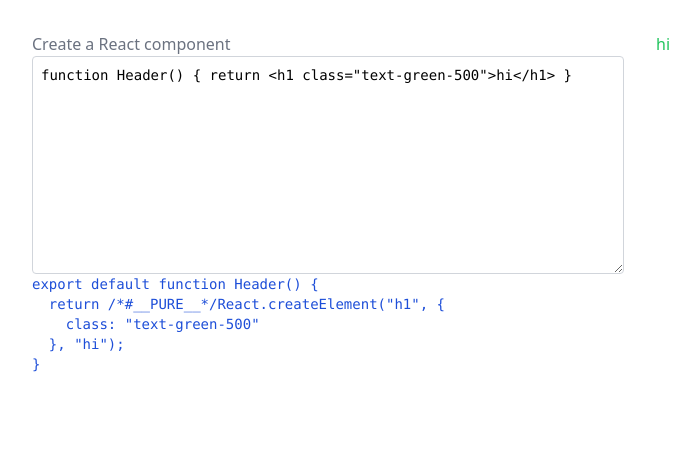
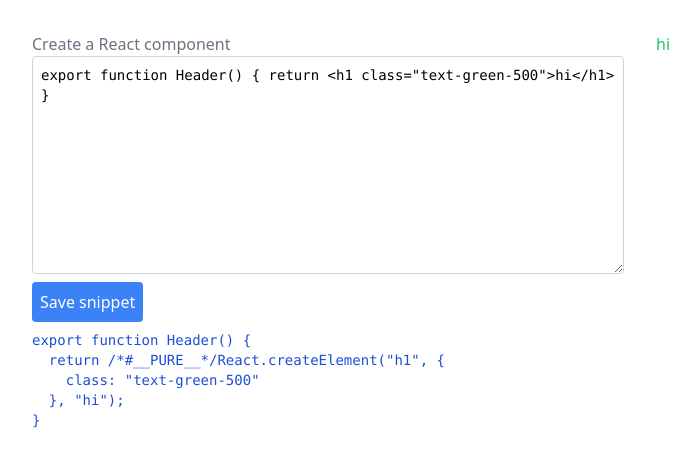
Before and after one commit to akrolsmir/flow-html, a plain HTML site: page index.html in a window 1280 px wide. Shown: the whole page, without its empty margins (0-700 px from the left). Drawn offline with nearby package versions, Linux system fonts and the light colour scheme; no server answers.

Commit message:
Load snippets from supabase

```diff
--- a/index.html
+++ b/index.html
@@ -12,6 +12,7 @@
       src="https://unpkg.com/react-dom@18/umd/react-dom.development.js"
     ></script>
     <script src="https://unpkg.com/@babel/standalone/babel.min.js"></script>
+    <script src="https://unpkg.com/@supabase/supabase-js@2"></script>
   </head>
   <body>
     <div class="flex flex-row p-8 w-full gap-8">
@@ -22,6 +23,12 @@
           rows="10"
           class="border border-gray-300 rounded p-2 w-full font-mono text-sm"
         ></textarea>
+        <button
+          class="bg-blue-500 text-white rounded p-2 my-2"
+          onclick="saveSnippet()"
+        >
+          Save snippet
+        </button>
         <div
           id="output"
           class="text-sm font-mono text-blue-700 whitespace-pre"
@@ -36,26 +43,35 @@
   <!-- TODO: React.useState doesn't work due to rules of hooks... -->
 
   <script>
-    const DEFAULT = `function Header() { return <h1 class="text-green-500">hi</h1> }`;
-    document.getElementById("inputarea").innerText = DEFAULT;
-    rerender(DEFAULT);
+    const DEFAULT = `export function Header() { return <h1 class="text-green-500">hi</h1> }`;
+    const db = supabase.createClient(
+      "https://zsrylrxzayiorneoxxqy.supabase.co",
+      "eyJhbGciOiJIUzI1NiIsInR5cCI6IkpXVCJ9.eyJpc3MiOiJzdXBhYmFzZSIsInJlZiI6Inpzcnlscnh6YXlpb3JuZW94eHF5Iiwicm9sZSI6ImFub24iLCJpYXQiOjE2Nzc1MjYwNzcsImV4cCI6MTk5MzEwMjA3N30.JdS9rSIzzQU5S0YkT_Szj7Gtf6GblUirCHxcYAsorCM"
+    );
+    let snippets = [];
+    let input = DEFAULT;
+    listSnippets().then((data) => {
+      snippets = data;
+      console.log("snippets", snippets);
+    });
+    document.getElementById("inputarea").innerText = input;
+    rerender();
 
     const textarea = document.getElementById("inputarea");
-    let input = "";
     textarea.addEventListener("input", (e) => {
       console.log(e.target.value);
       input = e.target.value;
       // Run it through bablify, and then set it in div#output
-      rerender(input);
+      rerender();
     });
 
-    function rerender(input) {
+    function rerender() {
       let output = babelify(input);
       document.getElementById("output").innerText = output;
 
       loadModule(output).then((loaded) => {
         console.log("loaded", loaded);
-        ReactDOM.render(loaded(), document.getElementById("react"));
+        ReactDOM.render(loaded.Header(), document.getElementById("react"));
       });
     }
 
@@ -64,11 +80,11 @@
       const encodedJs = encodeURIComponent(code);
       const dataUri = "data:text/javascript;charset=utf-8," + encodedJs;
       const loaded = await import(dataUri);
-      return loaded.default;
+      return loaded;
     }
 
     function babelify(input) {
-      const moduleInput = "export default " + input;
+      const moduleInput = input;
       const output = Babel.transform(moduleInput, {
         presets: [
           // `modules: false` creates a module that can be imported
@@ -78,5 +94,15 @@
       }).code;
       return output;
     }
+
+    // Snippet: {id, created_at, code}
+    async function listSnippets() {
+      const { data, error } = await db.from("snippets").select("*");
+      return data;
+    }
+
+    async function saveSnippet() {
+      await db.from("snippets").insert({ code: input });
+    }
   </script>
 </html>
```
